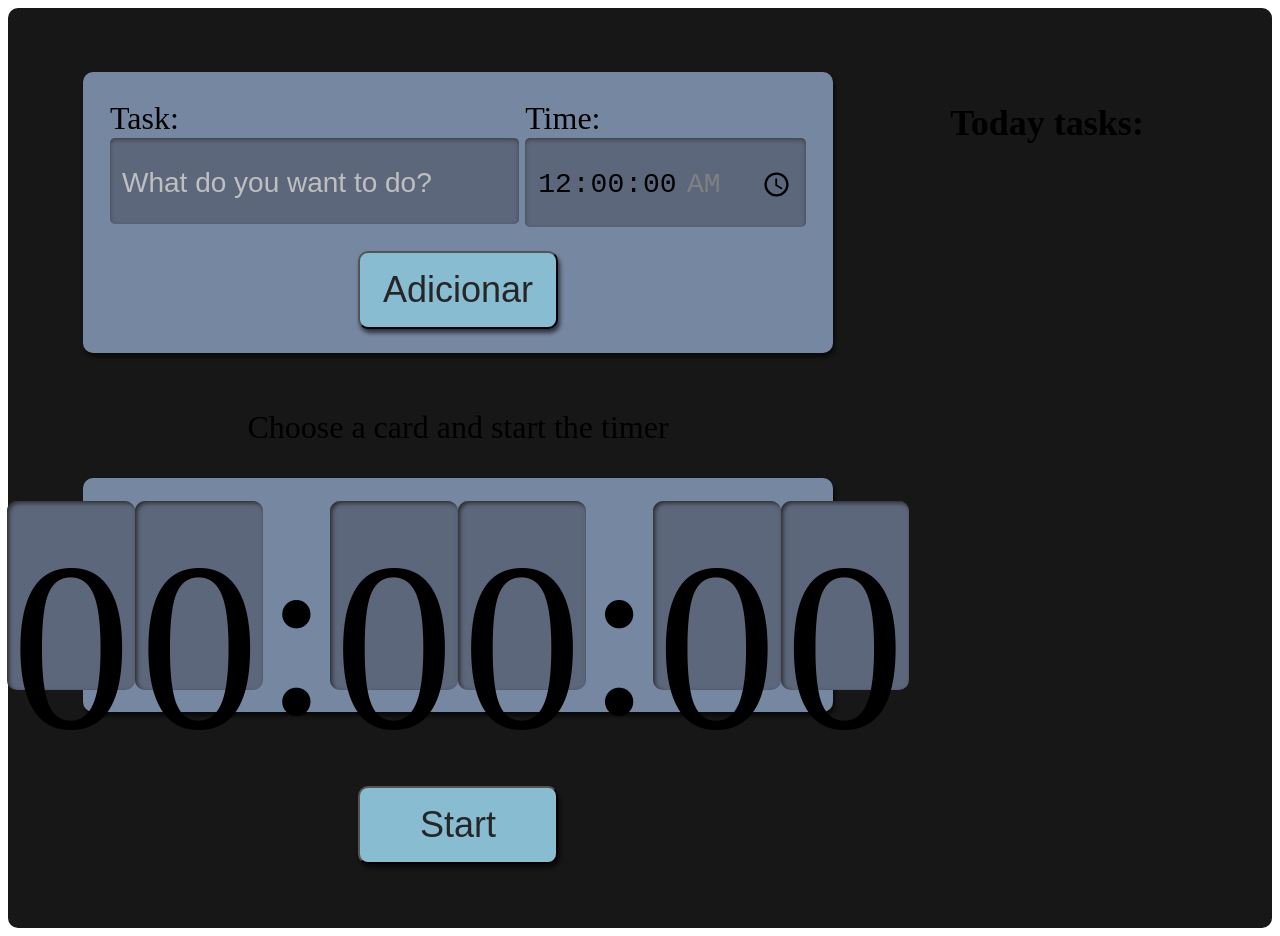
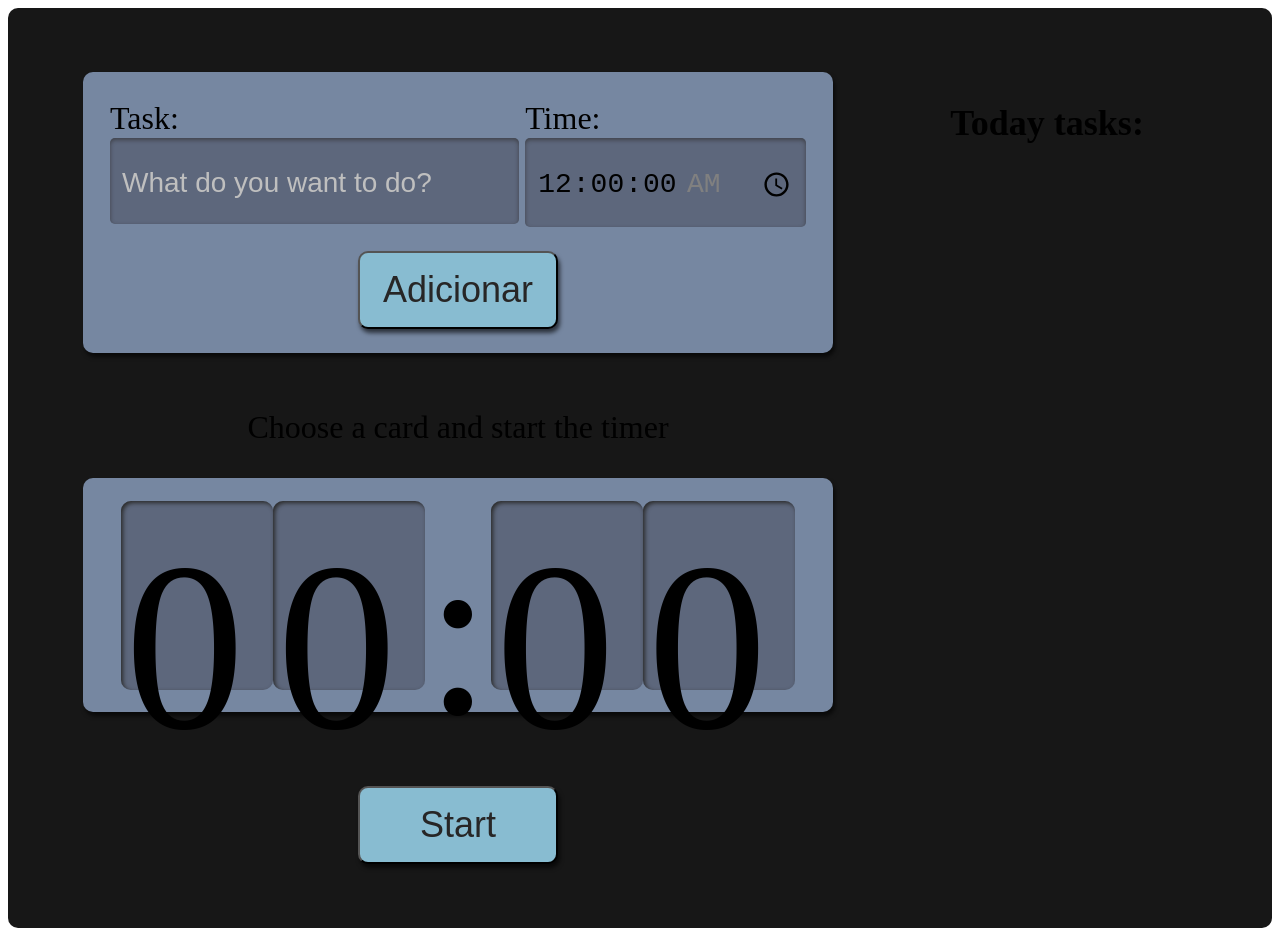
Before and after one commit to matheusrf96/task-manager, a React (Create React App) app: page / in a window 1280 px wide. Built offline with nearby package versions, Linux system fonts and the light colour scheme; the HTML template or start-up script is replaced by a standard one.

Commit message:
feat (clock): Display task time on clock

```diff
--- a/src/components/Timer/Clock/index.tsx
+++ b/src/components/Timer/Clock/index.tsx
@@ -1,17 +1,24 @@
 
 import style from './Clock.module.scss'
 
-const Clock = () => {
+interface Props {
+    time: number | undefined
+}
+
+const Clock = ({ time = 0 }: Props) => {
+    const minutes = Math.floor(time / 60)
+    const seconds = time % 60
+
+    const [minuteDigit1, minuteDigit2] = String(minutes).padStart(2, '0')
+    const [secondDigit1, secondDigit2] = String(seconds).padStart(2, '0')
+
     return (
         <>
-            <span className={style.relogioNumero}>0</span>
-            <span className={style.relogioNumero}>0</span>
+            <span className={style.relogioNumero}>{ minuteDigit1 }</span>
+            <span className={style.relogioNumero}>{ minuteDigit2 }</span>
             <span className={style.relogioDivisao}>:</span>
-            <span className={style.relogioNumero}>0</span>
-            <span className={style.relogioNumero}>0</span>
-            <span className={style.relogioDivisao}>:</span>
-            <span className={style.relogioNumero}>0</span>
-            <span className={style.relogioNumero}>0</span>
+            <span className={style.relogioNumero}>{ secondDigit1 }</span>
+            <span className={style.relogioNumero}>{ secondDigit2 }</span>
         </>
     )
 }
--- a/src/components/Timer/index.tsx
+++ b/src/components/Timer/index.tsx
@@ -23,10 +23,9 @@ const Timer = ({ selected }: Props) => {
     return (
         <div className={style.cronometro}>
             <p className={style.titulo}>Choose a card and start the timer</p>
-            { time }
 
             <div className={style.relogioWrapper}>
-                <Clock />
+                <Clock time={time} />
             </div>
 
             <Button text="Start" />
--- a/tsconfig.json
+++ b/tsconfig.json
@@ -19,6 +19,7 @@
     "isolatedModules": true,
     "noEmit": true,
     "jsx": "react-jsx",
+    "downlevelIteration": true,
     "plugins": [{ "name": "typescript-plugin-css-modules" }]
   },
   "include": [
```
